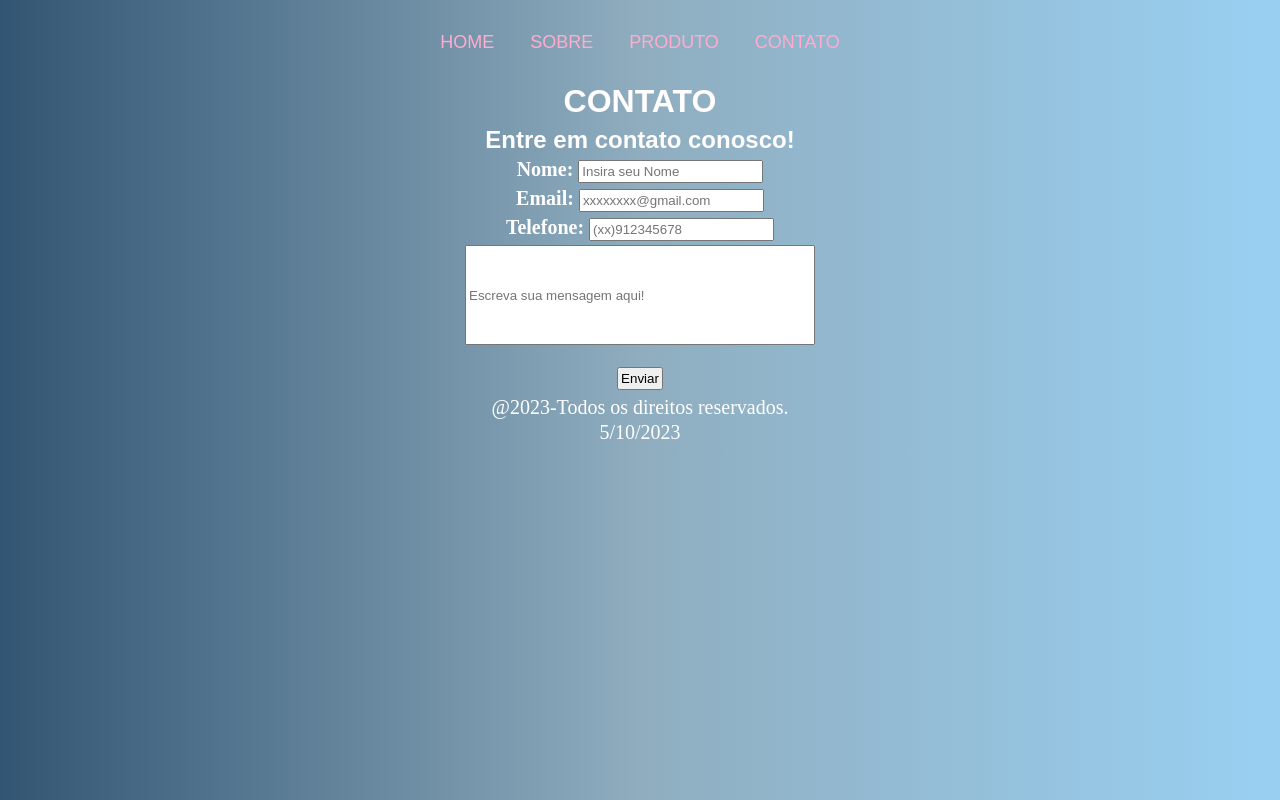
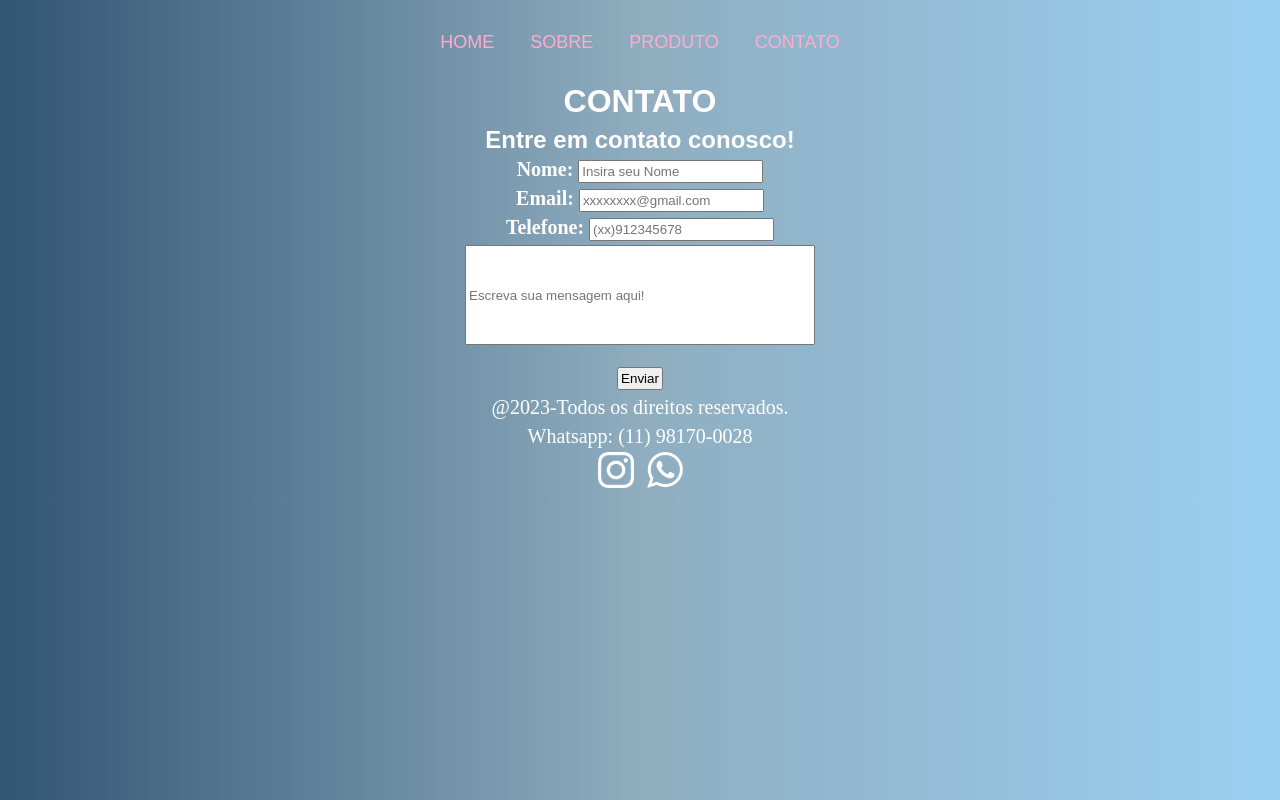
Before and after one commit to FIAP-Tech-Girls/cp3-dev-web, a plain HTML site: page contato.html in a window 1280 px wide. Drawn offline with Linux system fonts and the light colour scheme.

Commit message:
contato no footer

```diff
--- a/contato.html
+++ b/contato.html
@@ -34,8 +34,12 @@
                 let dataRodape = new Date();
                 let rodape = document.querySelector("#dataRodape");
                 rodape.innerHTML = dataRodape.toLocaleDateString();
+                <p>Whatsapp: (11) 98170-0028</p>
             </script>
         </div>
+        <p>Whatsapp: (11) 98170-0028</p>
+        <a href="https://www.instagram.com/fiapoficial/" target="_blank"><img src="imagens/instagram.png" width="40px" alt="Logotipo do Instagram"></a>
+            <a href="https://wa.me/5511981700028?text=Ol%C3%A1%21+Gostaria+de+falar+com+um+atendente+da+Vinheria+Agnello%21" target="_blank"><img src="imagens/whatsapp.png" width="40px" alt="Logotipo do Whatsapp"></a>
     </footer>
 
     <script src="script.js"></script>
```
Also changed, not shown: index.html (+4 -0 lines), produto.html (+4 -0 lines), sobre.html (+5 -0 lines), imagens/instagram.png (added), imagens/whatsapp.png (added).
